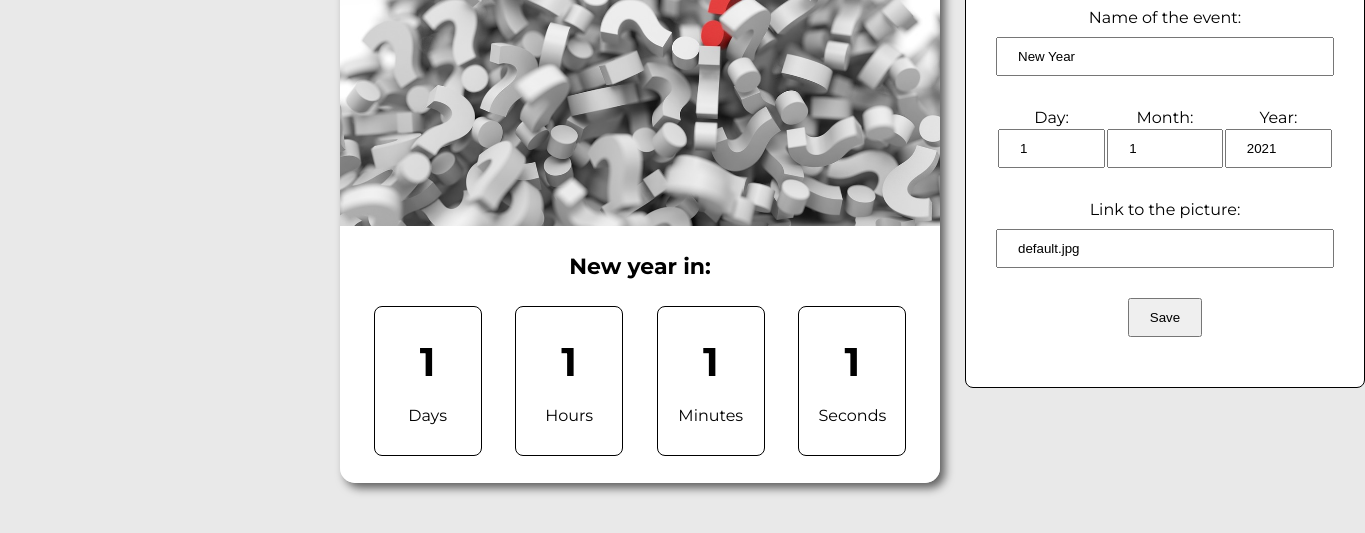
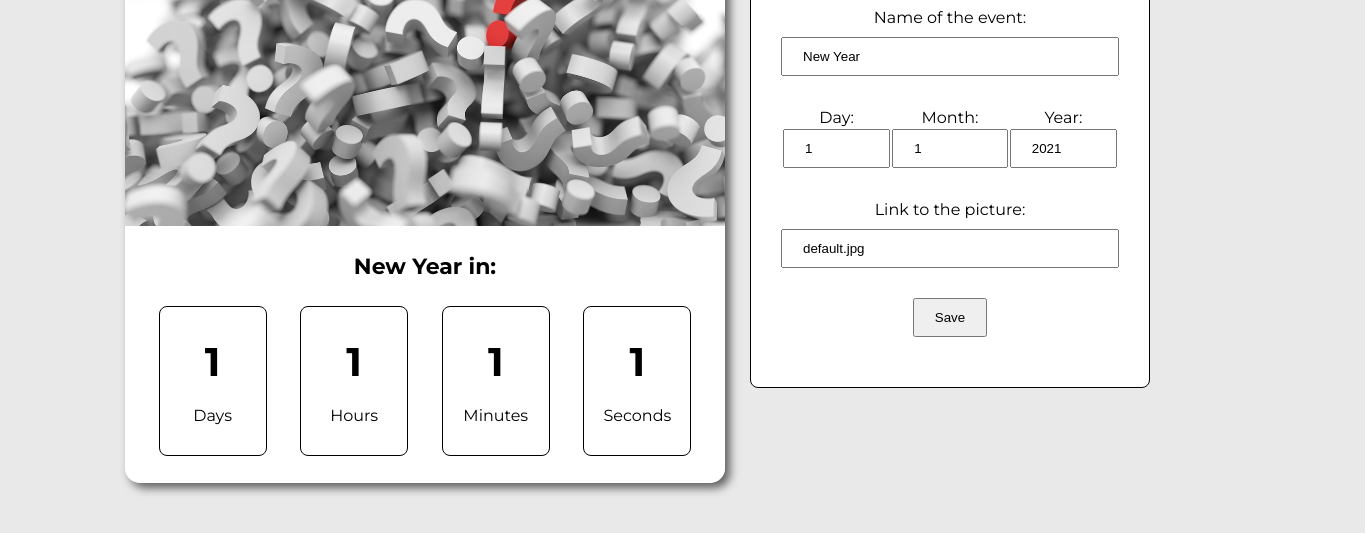
Before and after one commit to miloszKubiak/time-counter, a plain HTML site: page index.html in a window 1280 px wide. Both pictures are taken after a click on the button "Save". Shown: the part 217-750 px from the top of the page, 1365 px wide, since content can reach past the window. Drawn offline with Linux system fonts and the light colour scheme.

Commit message:
Added function to update inputs

```diff
--- a/main.js
+++ b/main.js
@@ -15,8 +15,16 @@ const secondsCount = document.querySelector('.seconds-count');
 
 const saveBtn = document.querySelector('.save');
 const eventSpan = document.querySelector('.event')
-let userTime;
+let usersTime;
+
+const appUpdate = () => {
+    eventSpan.textContent = eventName.value;
+    usersTime = new Date(`${eventMonth.value} ${eventDay.value} ${eventYear.value}`);
+    imageSection.style.backgroundImage = `url('${eventImg.value}')`;
+}
 
 settingsBtn.addEventListener('click', () => {
     settings.classList.toggle('active')
 })
+
+saveBtn.addEventListener('click', appUpdate);
--- a/style.css
+++ b/style.css
@@ -11,6 +11,7 @@ body {
     min-height: 100vh;
     font-family: 'Montserrat', sans-serif;
     background-color: rgb(233, 233, 233);
+    margin-left: -430px;
 }
 
 .counter-app {
```
